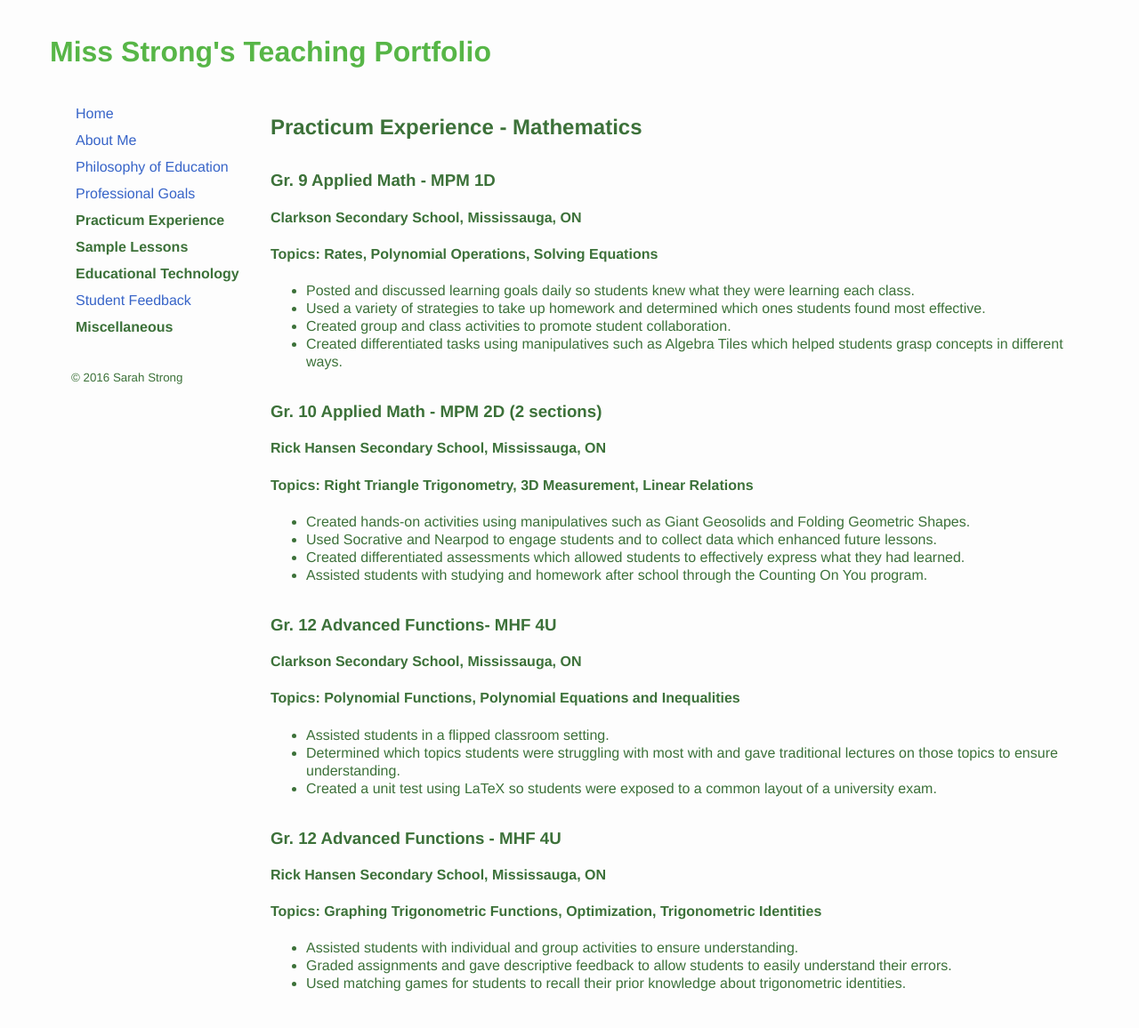
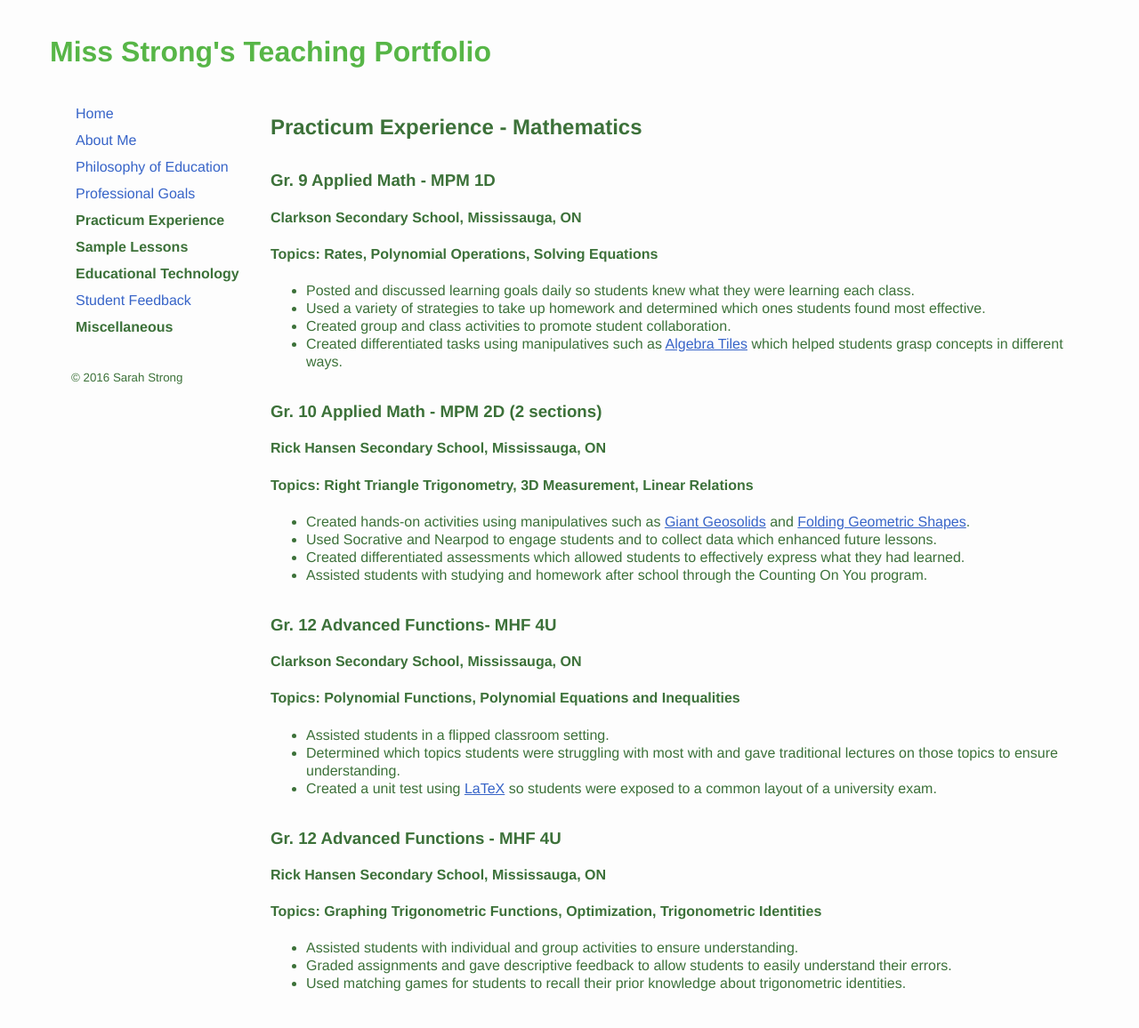
Before and after one commit to sarahstrong314/sarahstrong.ca, a Jekyll site: the page built from practicum-experience/mathematics.html, in a window 1280 px wide. Shown: the whole page at 89% size. Built offline with Jekyll 4.4.1, drawn with Linux system fonts in a browser that asks for light colours; nearby versions of some CDN libraries; library files that are not in the unit come from our copies; Markdown is read by kramdown in place of the engine named in the settings; some of the changed lines change nothing that is shown.

Commit message:
Added links to math prac page

```diff
--- a/practicum-experience/mathematics.html
+++ b/practicum-experience/mathematics.html
@@ -16,7 +16,7 @@ title: Mathematics
   <li>Posted and discussed learning goals daily so students knew what they were learning each class.</li>
   <li>Used a variety of strategies to take up homework and determined which ones students found most effective.</li>
   <li>Created group and class activities to promote student collaboration.</li>
-  <li>Created differentiated tasks using manipulatives such as Algebra Tiles which helped students grasp concepts in different ways.</li>
+  <li>Created differentiated tasks using manipulatives such as <a href="http://guptaagenciesindia.com/algebra-tiles.html">Algebra Tiles</a> which helped students grasp concepts in different ways.</li>
 </ul>
 
 </br>
@@ -25,7 +25,7 @@ title: Mathematics
 <h4>Rick Hansen Secondary School, Mississauga, ON</h4>
 <h4>Topics: Right Triangle Trigonometry, 3D Measurement, Linear Relations</h4>
 <ul>
-  <li>Created hands-on activities using manipulatives such as Giant Geosolids and Folding Geometric Shapes.</li>
+  <li>Created hands-on activities using manipulatives such as <a href="https://www.learningresources.com/product/giant+geosolids--174-.do">Giant Geosolids</a> and <a href="https://www.learningresources.com/product/folding+geometric+shapes--8482-.do">Folding Geometric Shapes</a>.</li>
   <li>Used Socrative and Nearpod to engage students and to collect data which enhanced future lessons.</li>
   <li>Created differentiated assessments which allowed students to effectively express what they had learned.</li>
   <li>Assisted students with studying and homework after school through the Counting On You program.</li>
@@ -39,7 +39,7 @@ title: Mathematics
 <ul>
   <li>Assisted students in a flipped classroom setting.</li>
   <li>Determined which topics students were struggling with most with and gave traditional lectures on those topics to ensure understanding.</li>
-  <li>Created a unit test using LaTeX so students were exposed to a common layout of a university exam.</li>
+  <li>Created a unit test using <a href ="https://www.latex-project.org/">LaTeX</a> so students were exposed to a common layout of a university exam.</li>
 </ul>
 
 </br>
```
